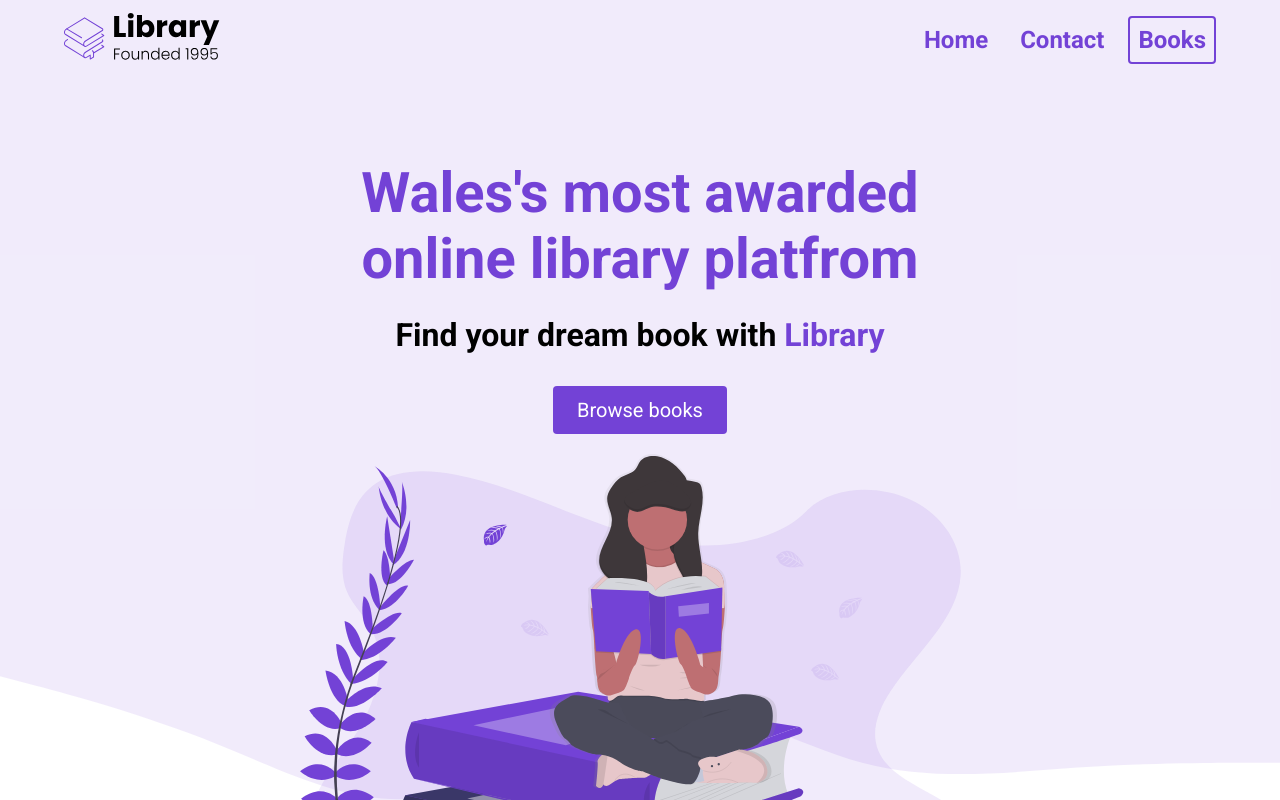
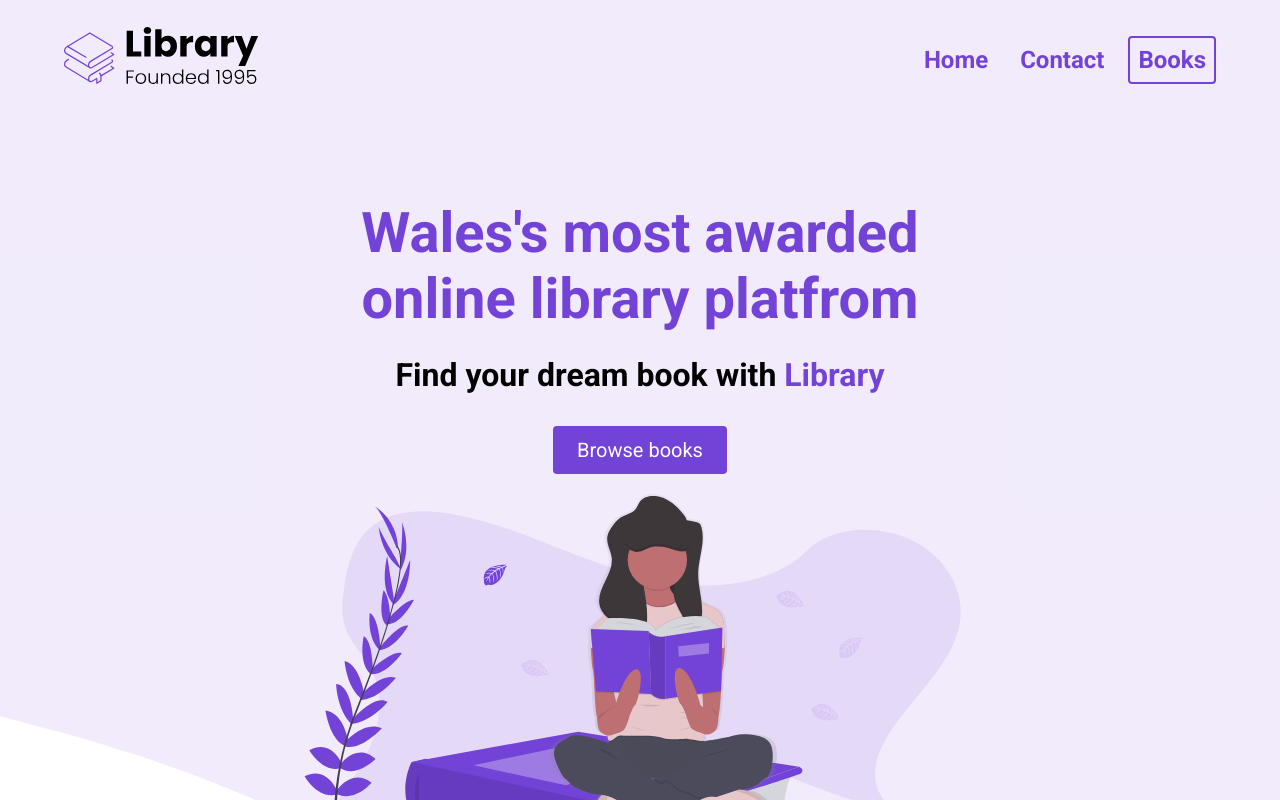
Before and after one commit to Tmeah/e-commerce, a plain HTML site: page index.html in a window 1280 px wide. Shown: the top 800 px of the page. Drawn offline with Linux system fonts and the light colour scheme; files whose address does not match are found by name.

Commit message:
Update style.css

```diff
--- a/style.css
+++ b/style.css
@@ -16,7 +16,7 @@ body {
   overflow-x: hidden;
 }
 nav {
-  height: 80px;
+  height: 120px;
   display: flex;
 }
 
@@ -30,8 +30,9 @@ nav {
   margin: 0 auto;
 }
 .logo {
-  width: 160px;
+  width: 200px;
 }
+
 ul {
   display: flex;
 }
```
